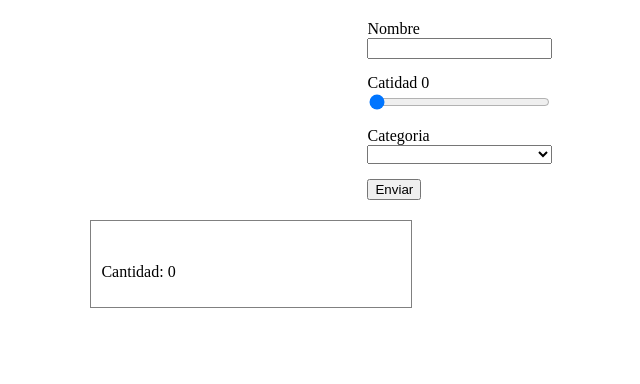
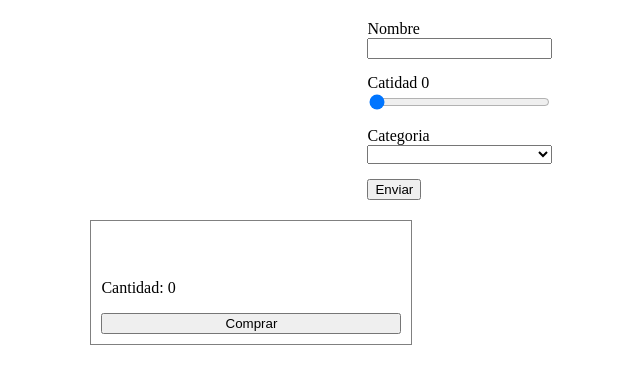
Before and after one commit to cdgutierrez456/ListaCompra, an Angular app: page / in a window 1280 px wide. Both pictures are taken after a click on the button "Enviar". Shown: the top 384 px of the page, without its empty margins (180-820 px from the left). Built offline with nearby package versions, Linux system fonts and the light colour scheme.

Commit message:
Pasando producto de la lista de seleccionado a lista de comprados

```diff
--- a/src/app/app.component.html
+++ b/src/app/app.component.html
@@ -4,10 +4,10 @@
   </div>
   <div class="row listas">
     <div class="izquierda">
-      <app-lista-productos [productos]='productosSeleccionados'></app-lista-productos>
+      <app-lista-productos [productos]='productosSeleccionados' (productoSeleccionado)='onProductoSeleccionado($event)'></app-lista-productos>
     </div>
     <div class="derecha">
-      <app-lista-productos></app-lista-productos>
+      <app-lista-productos [productos]='productosComprados' (productoSeleccionado)='onProductoNoSeleccionado($event)'></app-lista-productos>
     </div>
   </div>
 </div>
--- a/src/app/app.component.ts
+++ b/src/app/app.component.ts
@@ -9,13 +9,25 @@ import { Producto } from './models/producto.models';
 export class AppComponent {
 
   productosSeleccionados: Producto[];
+  productosComprados: Producto[];
 
   constructor() {
     this.productosSeleccionados = [];
+    this.productosComprados = [];
   }
 
   onProductoCreado($event) {
     this.productosSeleccionados.push($event);
   }
 
+  onProductoSeleccionado($event) {
+    const prod = this.productosSeleccionados.splice($event, 1);
+    this.productosComprados.push(prod[0]);
+  }
+
+  onProductoNoSeleccionado($event) {
+    const prod = this.productosComprados.splice($event, 1);
+    this.productosSeleccionados.push(prod[0]);
+  }
+
 }
--- a/src/app/components/lista-productos/lista-productos.component.css
+++ b/src/app/components/lista-productos/lista-productos.component.css
@@ -11,6 +11,8 @@
     padding: 10px;
     width: 300px;
     margin-top: 20px;
+    display: flex;
+    flex-direction: column;
 }
 
 .producto div p:first-child {
--- a/src/app/components/lista-productos/lista-productos.component.html
+++ b/src/app/components/lista-productos/lista-productos.component.html
@@ -1,9 +1,10 @@
 <div class="productos">
-    <div class="producto" *ngFor='let producto of productos'>
+    <div class="producto" *ngFor='let producto of productos; let indice = index;'>
         <p>{{ producto.nombre.toUpperCase() }}</p>
         <div>
             <p>Cantidad: {{ producto.cantidad }}</p>
             <p>{{ producto.categoria }}</p>
         </div>
+        <button (click)='onClick(indice)'>Comprar</button>
     </div>
 </div>
--- a/src/app/components/lista-productos/lista-productos.component.ts
+++ b/src/app/components/lista-productos/lista-productos.component.ts
@@ -1,4 +1,4 @@
-import { Component, Input, OnInit } from '@angular/core';
+import { Component, Input, OnInit, Output, EventEmitter } from '@angular/core';
 import { Producto } from '../../models/producto.models';
 
 @Component({
@@ -10,9 +10,17 @@ export class ListaProductosComponent implements OnInit {
 
   @Input() productos: Producto[];
 
-  constructor() { }
+  @Output() productoSeleccionado: EventEmitter<number>;
+
+  constructor() {
+    this.productoSeleccionado = new EventEmitter();
+  }
 
   ngOnInit(): void {
   }
 
+  onClick(indice) {
+    this.productoSeleccionado.emit(indice);
+  }
+
 }
```
